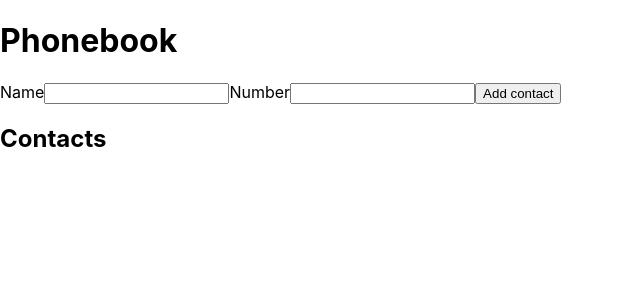
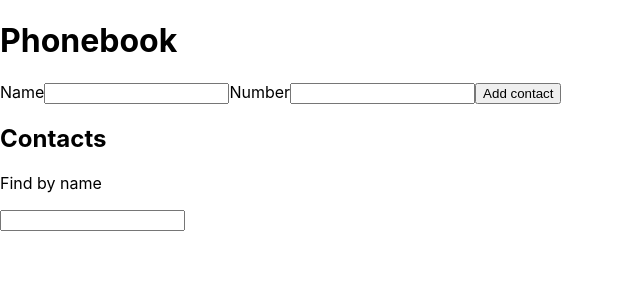
Before and after one commit to YaroslavVyshynskyi/goit-react-hw-02-phonebook, a React (Create React App) app: page / in a window 1280 px wide. Shown: the top 300 px of the page, without its empty margins (0-640 px from the left). Built offline with nearby package versions, Linux system fonts and the light colour scheme.

Commit message:
add filter component

```diff
--- a/src/components/App.jsx
+++ b/src/components/App.jsx
@@ -2,7 +2,7 @@
 import { nanoid } from 'nanoid';
 import ContactForm from "./ContactForm/ContactForm"
 import ContactList from "./ContactList/ContactList"
-
+import Filter from "./Filter/Filter"
 
 
 class App extends Component {
@@ -34,14 +34,30 @@
     }));
   };
 
+  changeFilter = e => {
+    this.setState({ filter: e.currentTarget.value });
+  };
+
+  getVisibleContacts = () => {
+    const { filter, contacts } = this.state;
+
+    const normalizedFilter = filter.toLowerCase();
+
+    return contacts.filter(contact =>
+    contact.name.toLowerCase().includes(normalizedFilter));
+  }
+
   render() {
+
+    const visibleContacts = this.getVisibleContacts();
+
     return (
       <div>
         <h1>Phonebook</h1>
         <ContactForm onSubmit={this.handleAddContact} />
 
         <h2>Contacts</h2>
-        {/* <Filter /> */}
+        <Filter value={ this.state.filter } onChange={this.changeFilter} />
         <ContactList contacts={this.state.contacts} />
       </div>
     )
--- a/src/components/ContactList/ContactList.jsx
+++ b/src/components/ContactList/ContactList.jsx
@@ -1,15 +1,24 @@
 import css from "./ContactList.module.css"
 
 const ContactList = ({ contacts }) => {
-    return <ul className="contacts__list">
-        {contacts.map(({ name, number, id }) => {
-            contacts.length > 0 && (
-                <li className="contacts-list__item">
-                    <span>{name}</span>
-                    <span>{number}</span>
-                </li>)
-        })}
-    </ul>
+    const contactsCaunt = contacts.length;
+    console.log(contacts);
+    // return (
+    //     {
+    //         contactsCaunt > 0 && (
+    //             <ul className="contacts__list">
+    //                 {contacts.map(({ name, number, id }) => {
+    //                     return (
+    //                         <li className="contacts-list__item">
+    //                             <span>{name}:</span>
+    //                             <span>{number}</span>
+    //                         </li>
+    //                     )
+    //                 })};
+    //             </ul>
+    //         )
+    //     }
+    // )
 };
 
 export default ContactList;
--- a/src/components/Filter/Filter.jsx
+++ b/src/components/Filter/Filter.jsx
@@ -0,0 +1,12 @@
+import React from 'react';
+
+const Filter = ({ value, onChange }) => {
+    return (
+        <label>
+            <p className='filter__title'>Find by name</p>
+            <input type="text" value={value} onChange={onChange} />
+        </label>
+    )
+};
+
+export default Filter;
```
